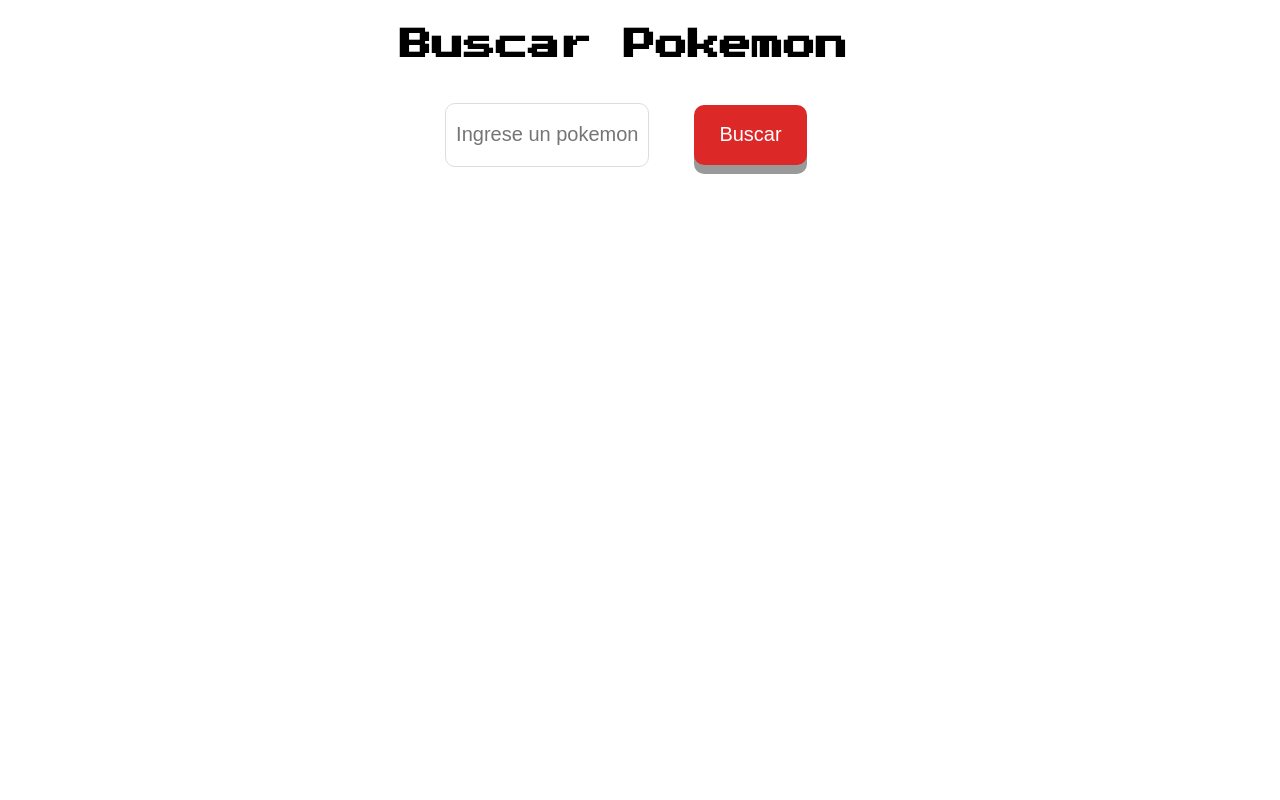
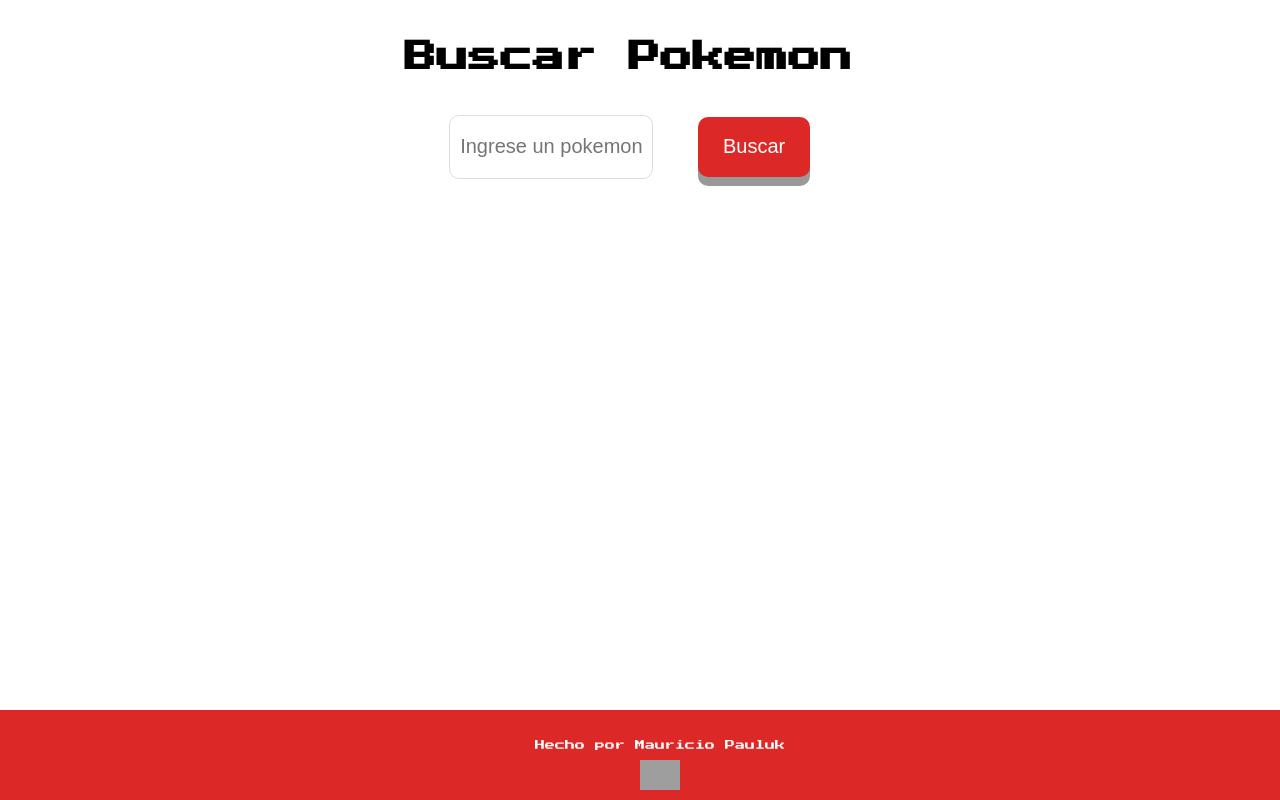
Before and after one commit to germauricio/pokedex, a React (Create React App) app: page / in a window 1280 px wide. Built offline with nearby package versions, Linux system fonts and the light colour scheme; no server answers; grey boxes are pictures that could not be loaded.

Commit message:
added footer with repo link

```diff
--- a/public/index.html
+++ b/public/index.html
@@ -5,6 +5,14 @@
     <title>PokéIxpand</title>
   </head>
   <body>
-      <div id="root"></div>
+    <div class ="content">
+      <div class ="content-inside"id="root"></div>
+    </div>
   </body>
+  <footer>
+    <p class="madeby">Hecho por Mauricio Pauluk</p>
+    <a class="repo" href="https://github.com/germauricio/pokedex">
+      <img height="30px" src="github.ico">
+    </a>
+  </footer>
 </html>
--- a/src/App.css
+++ b/src/App.css
@@ -90,4 +90,27 @@
 html, body {
     max-width: 100%;
     overflow-x: hidden;
+    height: 100%;
+    margin: 0;
 }
+
+.content {
+    min-height: 100%;
+}
+
+.content-inside {
+    padding: 20px;
+    padding-bottom: 90px;
+}
+
+footer {
+    text-align: center;
+    background-color: #dd2828;
+    color: #fff;
+    padding: 20px;
+    width: 100%;
+    font-family: 'Press Start 2P', cursive;
+    font-size: 10px;
+    height: 50px;
+    margin-top: -90px;
+ }
--- a/src/components/ListarPokemon.js
+++ b/src/components/ListarPokemon.js
@@ -7,13 +7,16 @@
         return (
             this.props.pokemons
                 .map( ( pokemon ) => {
+
+                    let imageUrl =`https://raw.githubusercontent.com/PokeAPI/sprites/master/sprites/pokemon/${pokemon.id}.png`
+
                     return(
                         <div class = "box">
 				        	<div class = "col-md-3 col-sm-6">
 						        <div class = "card">
                                     <div class="card-tittle">Nombre: {pokemon.name}</div>
                                     <img
-                                        src = {`https://raw.githubusercontent.com/PokeAPI/sprites/master/sprites/pokemon/${pokemon.id}.png`}
+                                        src = {imageUrl}
                                         class = "pokeImg"
                                         width = "175px"
                                     />
```
Also changed, not shown: 1 other file (tests, documents, lock files or other folders).
